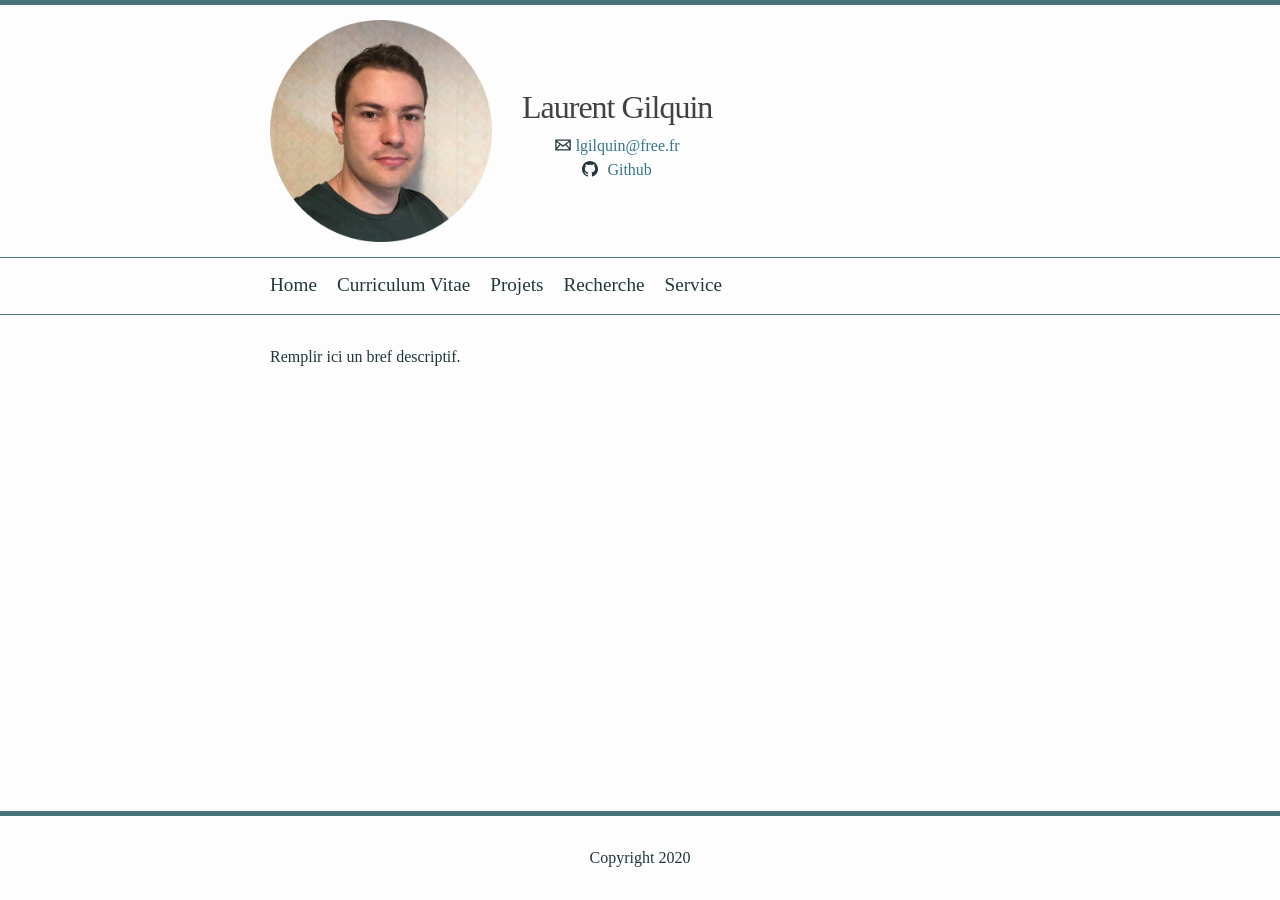
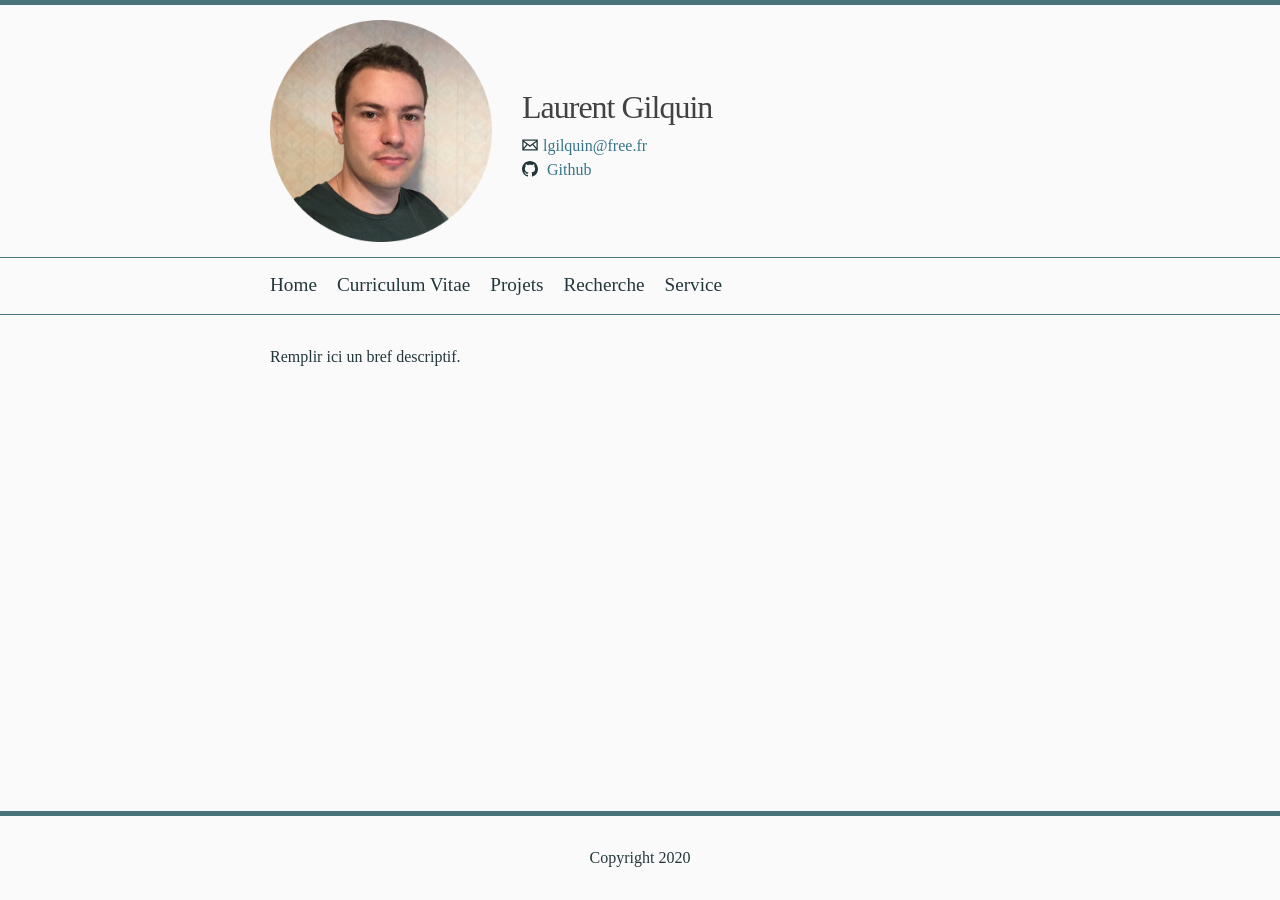
Before and after one commit to Gilquin/Gilquin.github.io, a Jekyll site: the page built from docs/index.markdown, in a window 1280 px wide. Built offline with Jekyll 4.4.1, drawn with Linux system fonts in a browser that asks for light colours; some web fonts are replaced.

Commit message:
missing div

```diff
--- a/docs/_includes/header.html
+++ b/docs/_includes/header.html
@@ -7,9 +7,8 @@
 
     <img class="avatar", src="../assets/images/avatar.png" alt="Avatar">
     <div class="header-infos">
-    <center>
     <a class="site-title" rel="author" href="{{ "/" | relative_url }}">{{ site.title | escape }}</a>
-    <div class="infos"
+    <div class="infos">
     {%- if site.email -%}
 	{%- include icon-mail.html -%}
     {%- endif -%}
@@ -18,7 +17,6 @@
     {%- include icon-github.html -%}
 	{%- endif -%}
 	</div>
-    </center>
     </div>
   </div>
 
--- a/docs/_sass/minima.scss
+++ b/docs/_sass/minima.scss
@@ -12,7 +12,7 @@ $spacing-unit:     30px !default;
 
 $text-color:       #23373b !default;
 $text-color-light: lighten($text-color, 20%) !default;
-$background-color: #fdfdfd !default;
+$background-color: #fafafa !default;
 $brand-color:      #367588 !default;
 
 $grey-color:       #828282 !default;
```
